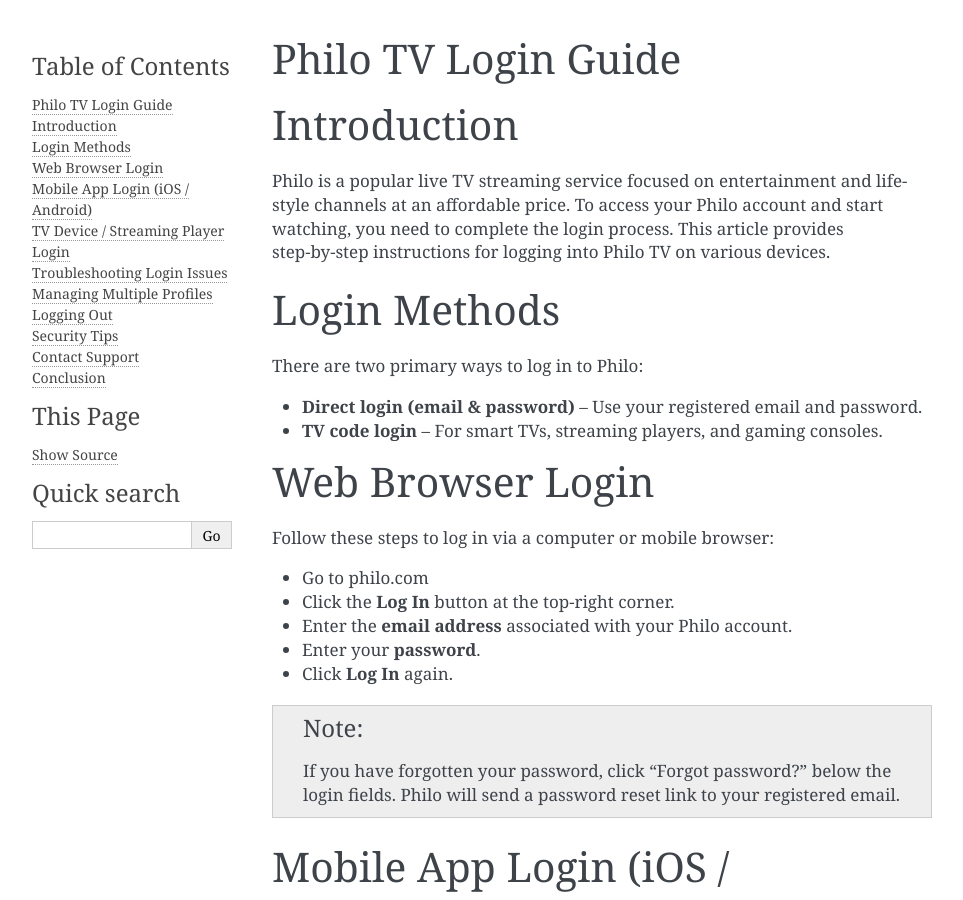
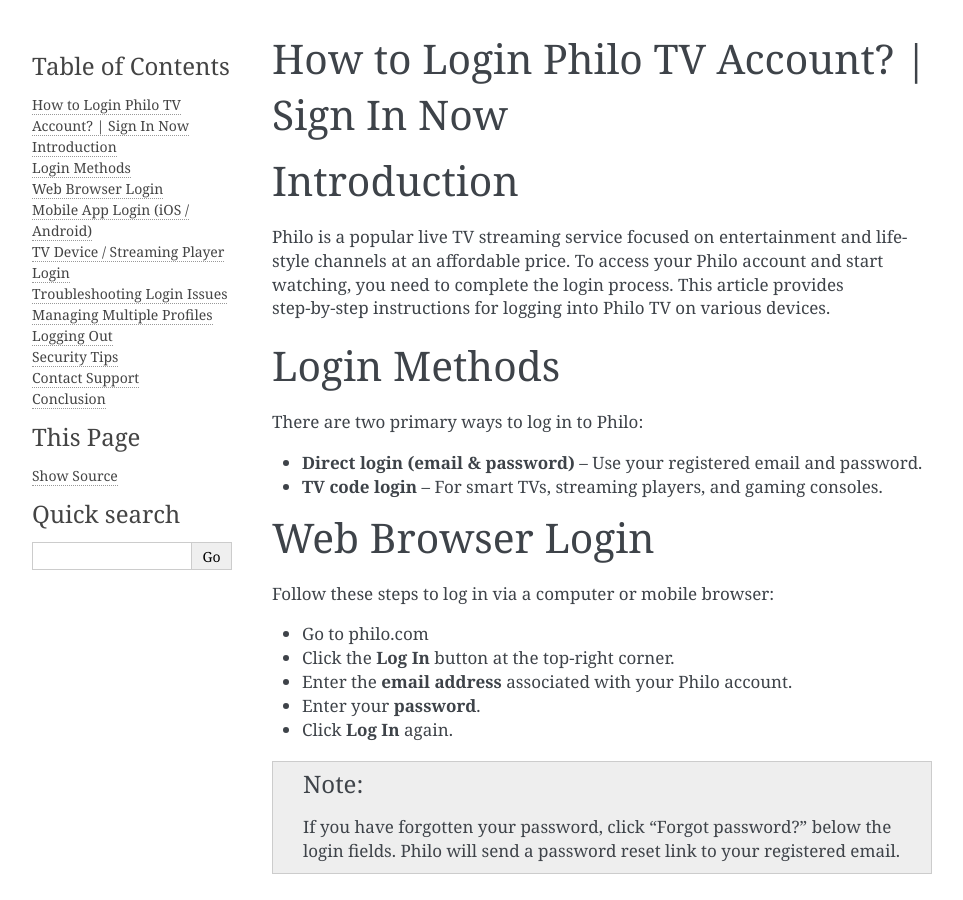
Before and after one commit to philotv/philotv, a Sphinx documentation site: the page built from docs/index.rst, in a window 1280 px wide and 900 px high. Shown: the whole window, without its empty margins (148-1111 px from the left). Built offline with Sphinx 7.4.7, drawn with Linux system fonts in a browser that asks for light colours.

Commit message:
Update index.rst

```diff
--- a/docs/index.rst
+++ b/docs/index.rst
@@ -1,4 +1,4 @@
-Philo TV Login Guide
+How to Login Philo TV Account? | Sign In Now
 ====================
 
 Introduction
```
